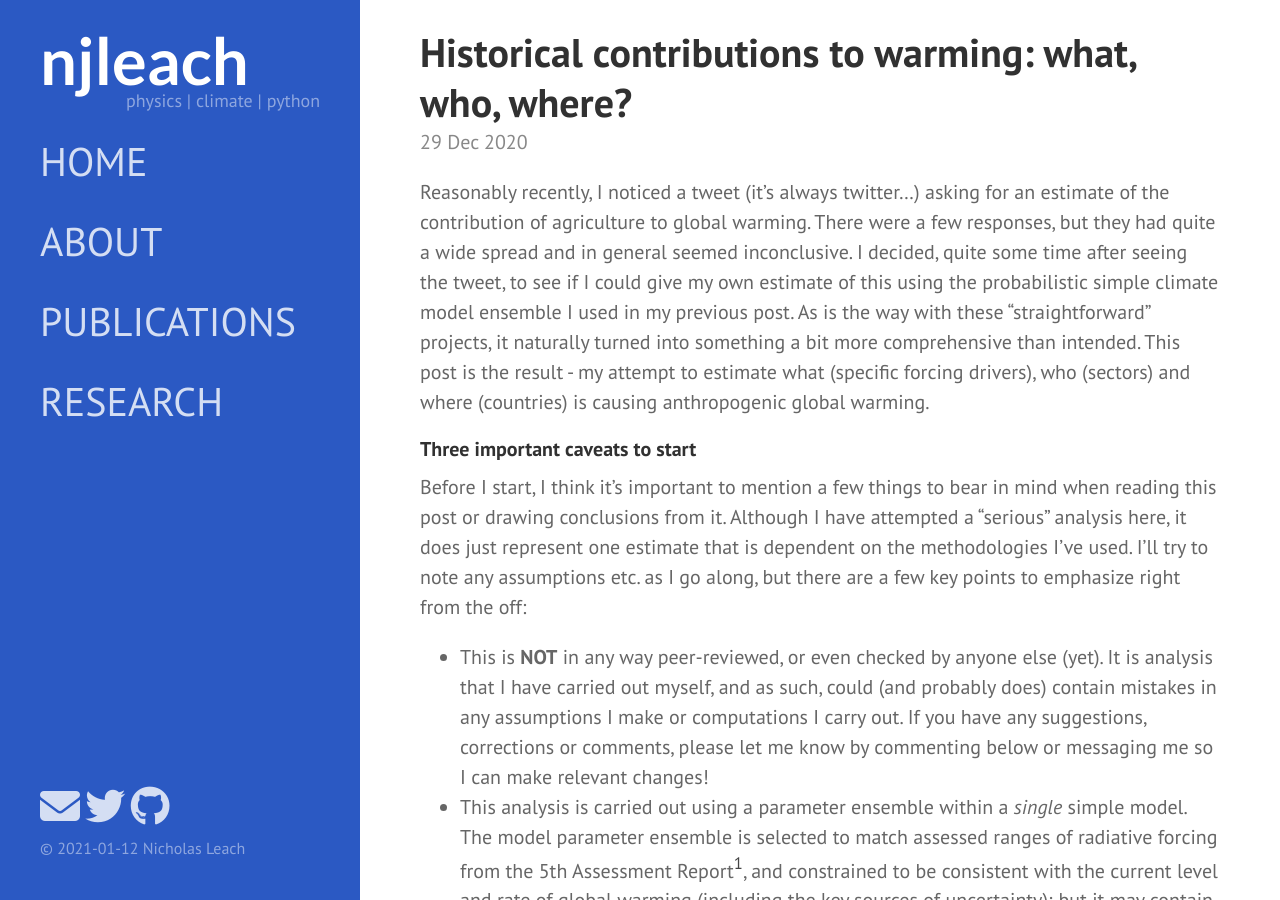
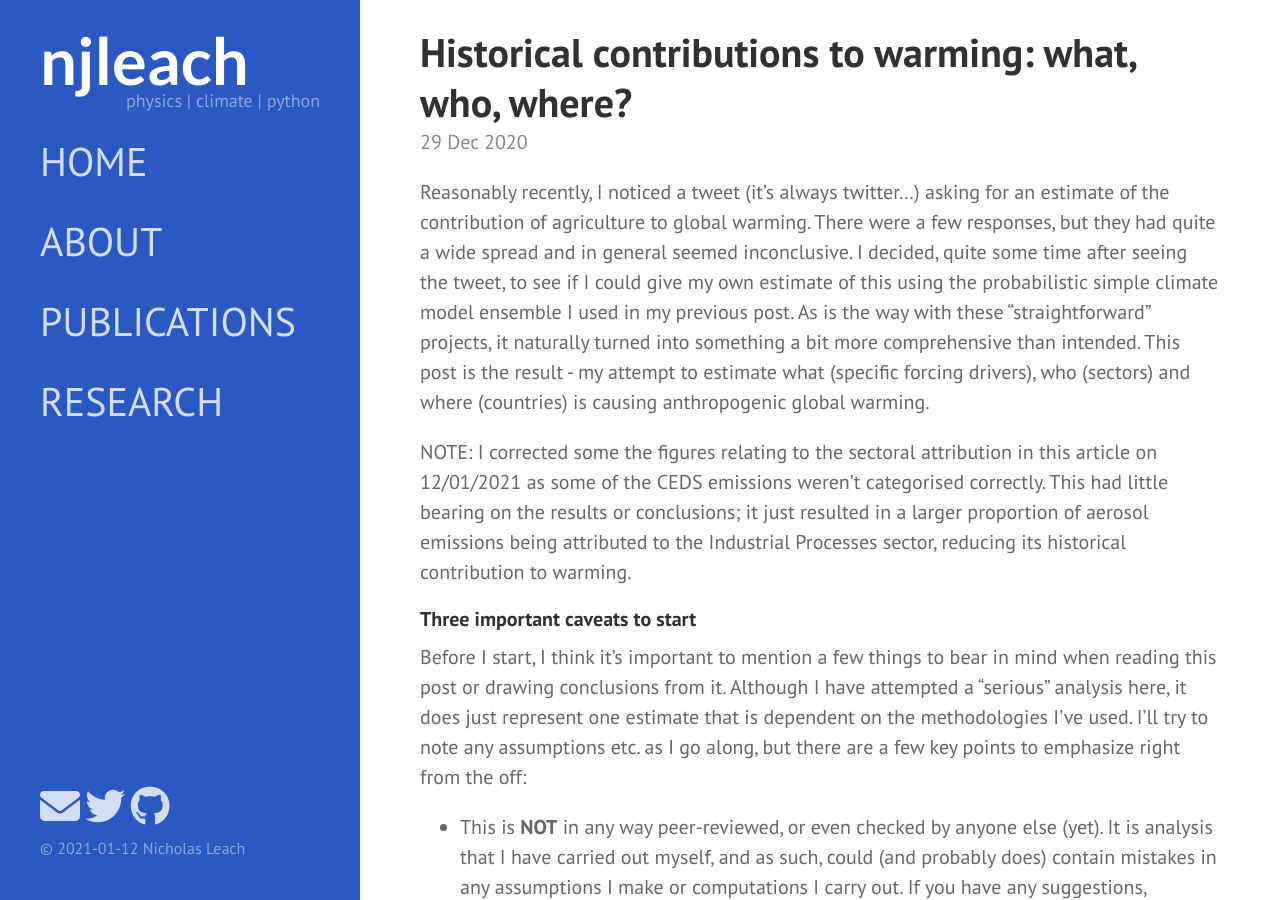
Before and after one commit to njleach/njleach.github.io, a Jekyll site: the page built from _posts/2020-12-29-Historical-contributions-to-warming.md, in a window 1280 px wide and 900 px high. Built offline with Jekyll 4.4.1, drawn with Linux system fonts in a browser that asks for light colours; nearby versions of some CDN libraries; some web fonts are replaced; formulas are drawn with MathJax 3; comment, search, counter and statistics services are not loaded.

Commit message:
add correction note

```diff
--- a/_posts/2020-12-29-Historical-contributions-to-warming.md
+++ b/_posts/2020-12-29-Historical-contributions-to-warming.md
@@ -4,6 +4,8 @@ title: Historical contributions to warming&#58; what, who, where?
 ---
 
 Reasonably recently, I noticed a tweet (it's always twitter...) asking for an estimate of the contribution of agriculture to global warming. There were a few responses, but they had quite a wide spread and in general seemed inconclusive. I decided, quite some time after seeing the tweet, to see if I could give my own estimate of this using the probabilistic simple climate model ensemble I used in my previous post. As is the way with these "straightforward" projects, it naturally turned into something a bit more comprehensive than intended. This post is the result - my attempt to estimate what (specific forcing drivers), who (sectors) and where (countries) is causing anthropogenic global warming. <!--more-->
+
+NOTE: I corrected some the figures relating to the sectoral attribution in this article on 12/01/2021 as some of the CEDS emissions weren't categorised correctly. This had little bearing on the results or conclusions; it just resulted in a larger proportion of aerosol emissions being attributed to the Industrial Processes sector, reducing its historical contribution to warming.
 
 ##### Three important caveats to start
 Before I start, I think it's important to mention a few things to bear in mind when reading this post or drawing conclusions from it. Although I have attempted a "serious" analysis here, it does just represent one estimate that is dependent on the methodologies I've used. I'll try to note any assumptions etc. as I go along, but there are a few key points to emphasize right from the off:
```
